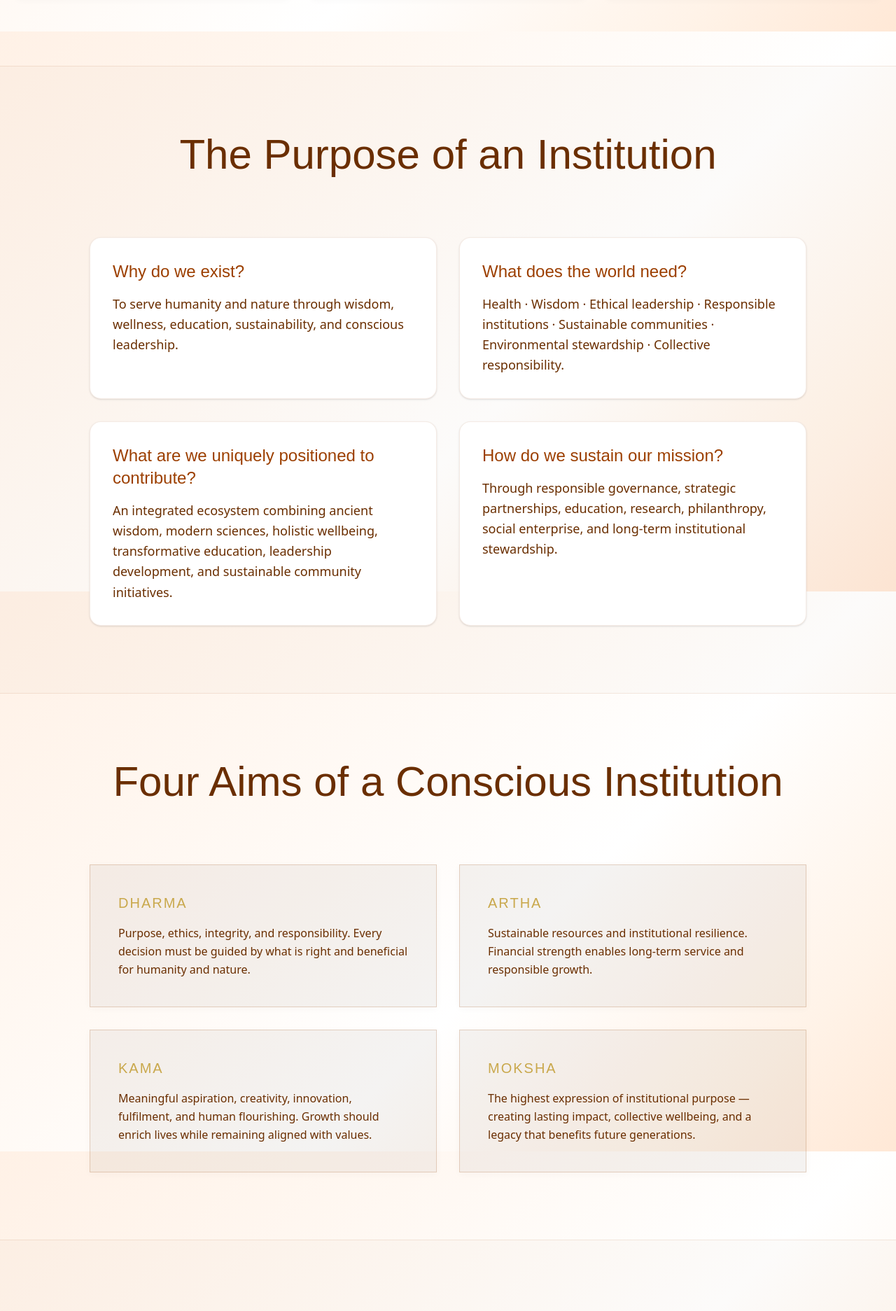
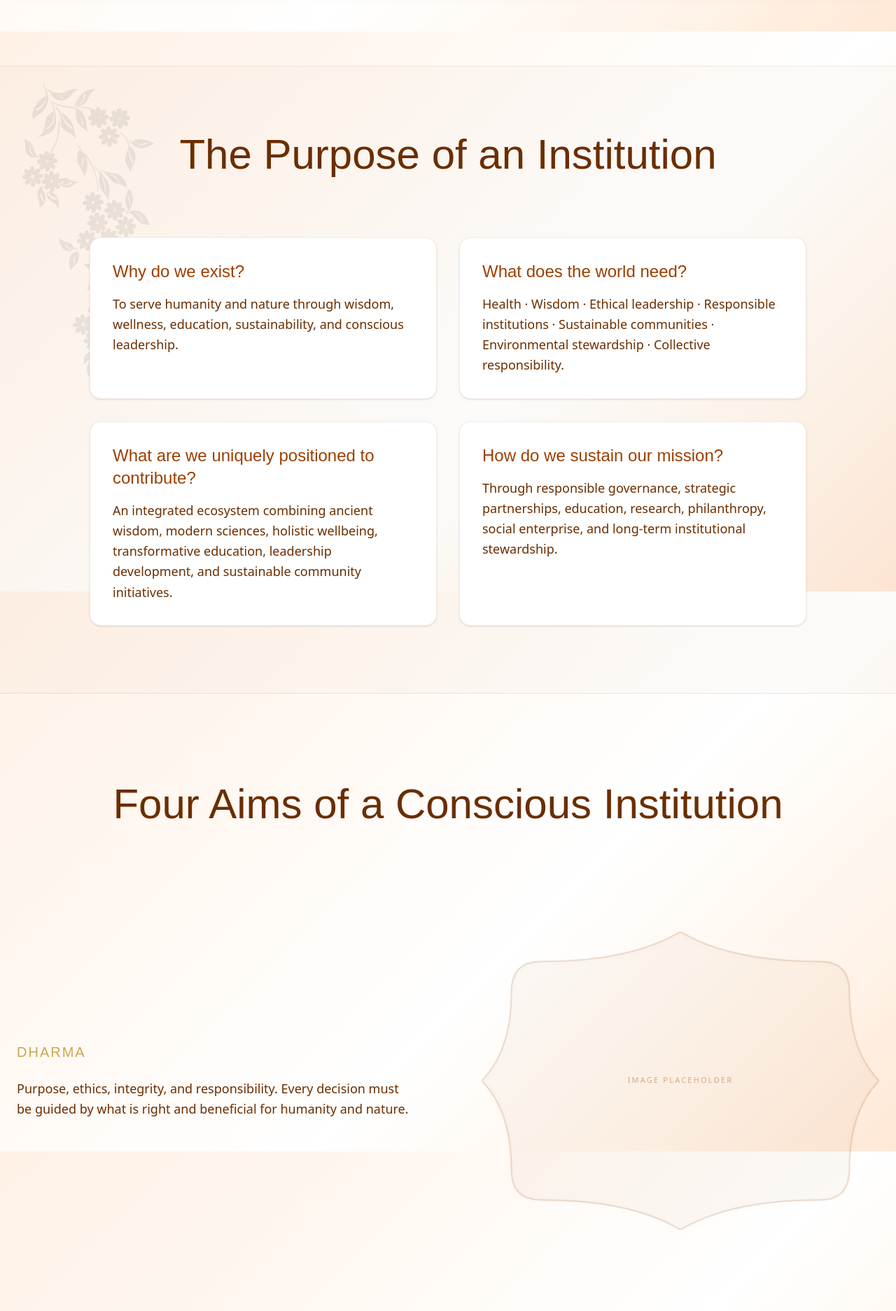
Before and after one commit to TharindaMarasingha/ISHAN-FOUNDATION, a Next.js app: page /framework in a window 1280 px wide. Shown: the part 1555-3428 px from the top of the page at 70% size. Built offline with nearby package versions, Linux system fonts and the light colour scheme; a web font is replaced by a local one.

Commit message:
ui update

```diff
--- a/components/framework/FrameworkSections.tsx
+++ b/components/framework/FrameworkSections.tsx
@@ -68,8 +68,15 @@ export function IkigaiSection() {
   ];
 
   return (
-    <section className="py-24 px-6 bg-deepAmber/[0.02] border-y border-burntOrange/10">
-      <div className="max-w-7xl mx-auto">
+    <section className="relative py-24 px-6 bg-deepAmber/[0.02] border-y border-burntOrange/10 overflow-hidden">
+      {/* Decorative flower SVG at absolute left */}
+      <img
+        src="/flower.svg"
+        alt=""
+        className="absolute top-0 left-0 w-32 md:w-48 lg:w-64 opacity-[0.07] pointer-events-none select-none z-0"
+        aria-hidden="true"
+      />
+      <div className="relative max-w-7xl mx-auto z-10">
         <SectionHeading heading="The Purpose of an Institution" align="center" />
         <div className="mt-16 grid grid-cols-1 md:grid-cols-2 gap-8 max-w-5xl mx-auto">
           {qa.map((item, index) => (
@@ -95,19 +102,44 @@ export function PurusharthaSection() {
   ];
 
   return (
-    <section className="py-24 px-6 max-w-7xl mx-auto">
+    <section className="py-24 md:py-32 px-6 max-w-7xl mx-auto">
       <SectionHeading heading="Four Aims of a Conscious Institution" align="center" />
-      <div className="mt-16 grid grid-cols-1 md:grid-cols-2 gap-8 max-w-5xl mx-auto">
-        {aims.map((aim, index) => (
-          <RevealOnScroll key={aim.title} delay={index * 0.1}>
-            <Card className="h-full flex flex-col p-8">
-              <h3 className="font-display uppercase tracking-widest text-xl text-sacredGold mb-4">{aim.title}</h3>
-              <p className="font-sans font-light text-deepAmber leading-relaxed text-base">
-                {aim.desc}
-              </p>
-            </Card>
-          </RevealOnScroll>
-        ))}
+      <div className="mt-20 md:mt-32 flex flex-col gap-24 md:gap-32">
+        {aims.map((aim, index) => {
+          const isImageLeft = index % 2 !== 0; // Alternate: Dharma (img right), Artha (img left), etc.
+          return (
+            <div key={aim.title} className={`flex flex-col md:flex-row items-center gap-12 md:gap-20 lg:gap-24 ${isImageLeft ? 'md:flex-row-reverse' : ''}`}>
+              {/* Text Column */}
+              <div className="flex-1 w-full order-2 md:order-none">
+                <RevealOnScroll delay={0.1}>
+                  <h3 className="font-display uppercase tracking-widest text-xl text-sacredGold mb-6">{aim.title}</h3>
+                  <p className="font-sans font-light text-deepAmber leading-relaxed text-[17px] md:text-lg">
+                    {aim.desc}
+                  </p>
+                </RevealOnScroll>
+              </div>
+
+              {/* Image Placeholder Column */}
+              <div className="flex-1 w-full order-1 md:order-none">
+                <RevealOnScroll delay={0.2}>
+                  <div className="w-full aspect-[4/3] relative flex items-center justify-center p-8">
+                    <svg viewBox="0 0 400 300" className="absolute inset-0 w-full h-full z-0 drop-shadow-sm" preserveAspectRatio="none">
+                      <path
+                        d="M 60 30 Q 150 30 200 0 Q 250 30 340 30 Q 370 30 370 60 Q 370 120 400 150 Q 370 180 370 240 Q 370 270 340 270 Q 250 270 200 300 Q 150 270 60 270 Q 30 270 30 240 Q 30 180 0 150 Q 30 120 30 60 Q 30 30 60 30 Z"
+                        className="fill-burntOrange/[0.04] stroke-burntOrange/15"
+                        strokeWidth="1.5"
+                        strokeLinejoin="round"
+                      />
+                    </svg>
+                    <span className="relative z-10 font-sans uppercase tracking-[0.2em] text-[11px] text-burntOrange/40 font-medium text-center">
+                      Image Placeholder
+                    </span>
+                  </div>
+                </RevealOnScroll>
+              </div>
+            </div>
+          );
+        })}
       </div>
     </section>
   );
```
